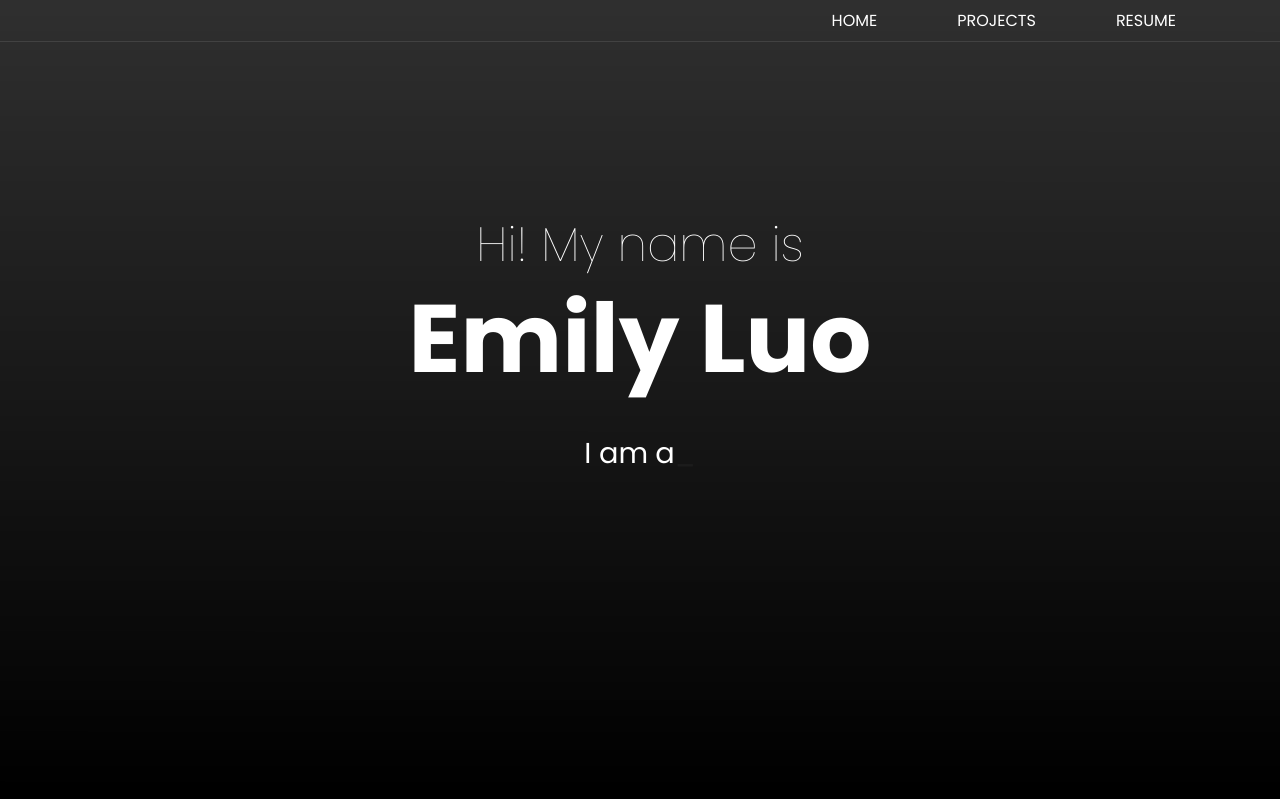
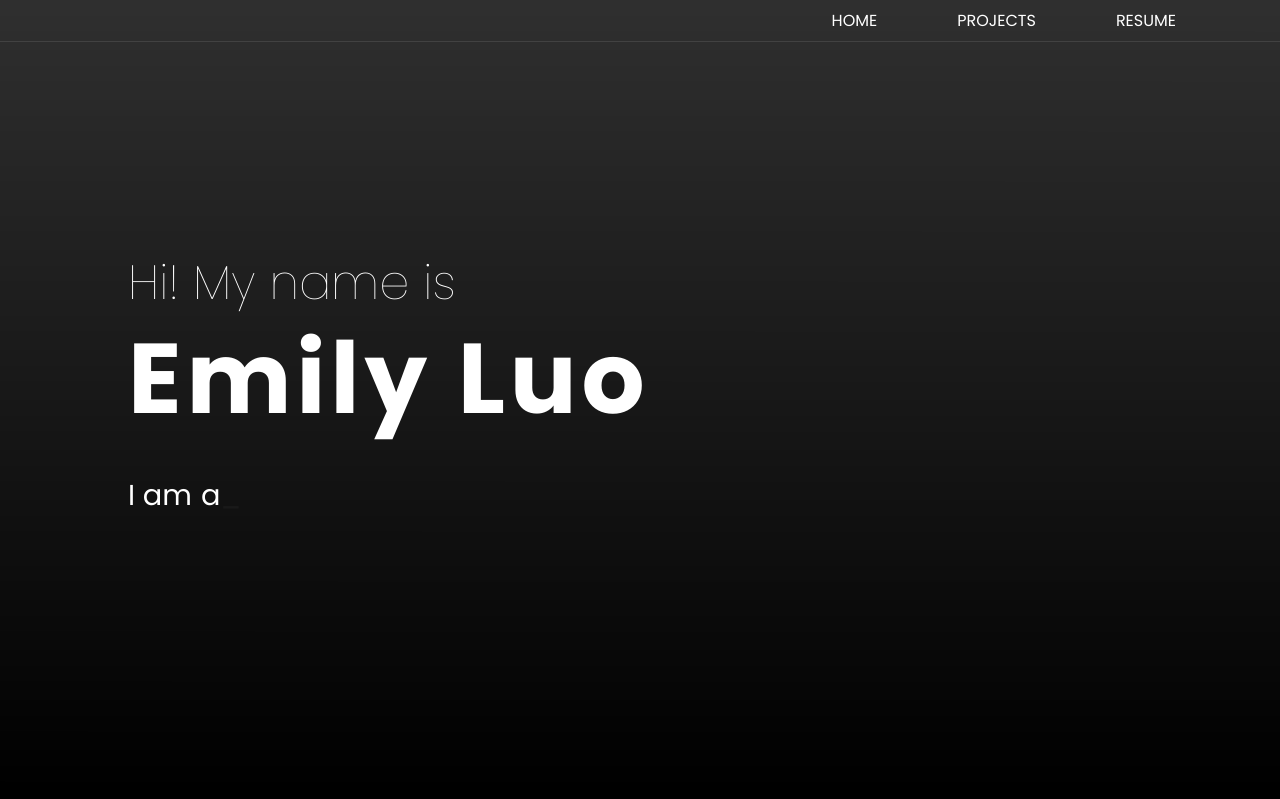
Before and after one commit to emluo555/personal-website, a Next.js app: page / in a window 1280 px wide. Shown: the top 799 px of the page. Built offline with nearby package versions, Linux system fonts and the light colour scheme.

Commit message:
spline added

```diff
--- a/app/Components/Mainpage.jsx
+++ b/app/Components/Mainpage.jsx
@@ -3,6 +3,10 @@ import { React, useLayoutEffect, useRef } from "react"
 import styles from './Mainpage.module.css';
 import gsap from 'gsap';
 import { TextPlugin } from "gsap/TextPlugin";
+import Spline from '@splinetool/react-spline/next';
+import dynamic from 'next/dynamic';
+//const Spline = dynamic(() => import('@splinetool/react-spline'), { ssr: false });
+
 
 
 
@@ -23,7 +27,11 @@ const Mainpage =()=>{
                 opacity: 0,
                 y: "+=300",
                 duration:1,
-              },0.2).from(["#title-3"],{
+              },0.2).from(["#splineview"], {
+                opacity: 0,
+                duration:2,
+              },0.2).
+              from(["#title-3"],{
                 opacity: 0,
                 y: "+=100",
                 duration:1,},1.5
@@ -57,7 +65,12 @@ const Mainpage =()=>{
             <div className={styles.text}>
                 <h2 id="title-1">Hi! My name is</h2>
                 <h1 id="title-2">Emily Luo</h1>
-                <span id="title-3" style={{ display: "flex", justifyContent: "center", width:"150%" }}><h3 >I am </h3><h3 id="animated-text" style={{marginLeft:"1%"}}></h3><h3 id="cursor">_</h3></span>
+                <span id="title-3" style={{ display: "flex", width:"150%" }}><h3 >I am </h3><h3 id="animated-text" style={{marginLeft:"1%"}}></h3><h3 id="cursor">_</h3></span>
+            </div>
+            <div className={styles.splineContainer}id="splineview" >
+
+            <script type="module" src="https://unpkg.com/@splinetool/viewer@1.9.28/build/spline-viewer.js"></script>
+            <spline-viewer url="https://prod.spline.design/T82Ey2dKkszDLQGS/scene.splinecode"></spline-viewer>
             </div>
         </div>
     )
--- a/app/Components/Mainpage.module.css
+++ b/app/Components/Mainpage.module.css
@@ -5,18 +5,20 @@
     background-position: center;
     background-repeat: no-repeat;
     background-size: cover;
+    display:flex;
+    justify-content: space-around;
+    align-items: center;
+    padding-left:10%
 }
 .text {
-    position: absolute;
-    z-index:9;
-    top:45%;
-    left:50%;
-    transform: translate(-50%,-50%);
-    text-align:center;
-    align-items: center;
+
+    /* transform: translate(-50%,-50%); */
+    text-align:left;
+    align-items: left;
     display: flex;
     flex-direction: column;
-    color: #fff
+    color: #fff;
+    width:60%
 }
 .text h2 {
     font-weight:100;
@@ -24,11 +26,19 @@
 }
 .text h1 {
     font-weight:700;
-    font-size:6rem;
+    font-size:6.2rem;
     line-height: 1.2;
+    letter-spacing: 0.3rem;
 }
 .text h3 {
     line-height: 4;
     font-weight: 400;
     font-size:1.8rem;
 }
+.splineContainer {
+    z-index:1;
+    width:50vw;
+    height:50vw;
+    /* transform: translate(-50%,-50%); */
+    color: #fff;
+}
--- a/app/page.js
+++ b/app/page.js
@@ -5,6 +5,7 @@ import Mainpage from './Components/Mainpage';
 import Projects from './Components/Projects';
 import Resume from './Components/Resume';
 import Navbar from "./Components/Navbar"
+
 // Register the ScrollTrigger plugin with GSAP
 //gsap.registerPlugin(ScrollTrigger);
 
@@ -16,6 +17,7 @@ export default function Home() {
     <div>
       <Navbar/>
       <Mainpage/>
+
       <Projects/>
       <Resume/>
     </div>
--- a/package.json
+++ b/package.json
@@ -8,6 +8,7 @@
     "start": "next start"
   },
   "dependencies": {
+    "@splinetool/react-spline": "^4.0.0",
     "gsap": "^3.12.5",
     "next": "^14.2.13",
     "react": "^18.3.1",
```
Also changed, not shown: 1 other file (tests, documents, lock files or other folders).
